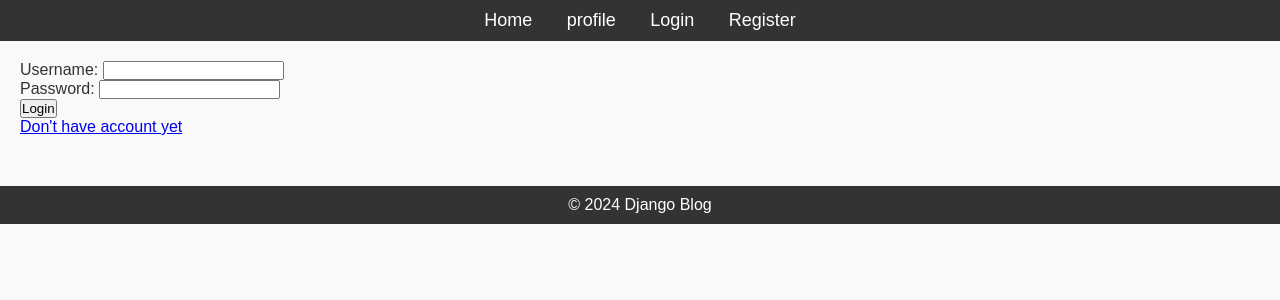
After one commit to MarwaCodes-dev/Alx_DjangoLearnLab, a Django app: page /login/ in a window 1280 px wide. The commit adds this page. Shown: the top 300 px of the page. Run offline with Django 5.2, Linux system fonts and the light colour scheme.

Commit message:
new file

```diff
--- /dev/null
+++ b/django_blog/blog/forms.py
@@ -0,0 +1,16 @@
+from django import forms
+from django.contrib.auth.forms import UserCreationForm
+from django.contrib.auth.models import User
+class signupform(UserCreationForm):
+    email = forms.EmailField(max_length=254,help_text='Required.inform  valid email address.')
+class Meta:
+    model = User
+    fields =['username','email','password2']
+class Loginform(forms.Form):
+    username=forms.CharField()
+    password=forms.CharField(widget=forms.PasswordInput)
+
+class ProfileForm(forms.ModelForm):
+    class Meta:
+        model = User
+        fields = ['first_name', 'last_name', 'email']
--- /dev/null
+++ b/django_blog/blog/templates/blog/Login.html
@@ -0,0 +1,13 @@
+{% extends 'blog/base.html' %} {%block title %} login {% endblock %}
+
+{%load static %}
+
+{% block content%}
+<form method = 'post'>
+    {% csrf_token %}
+    {{form}}
+    <button>Login</button>
+</form>
+<a href = "{% url 'register' %}"> Don't have account yet </a>
+
+{%endblock%}
--- a/django_blog/blog/templates/base.html
+++ b/django_blog/blog/templates/blog/base.html
@@ -1,3 +1,4 @@
+{%load static %}
 <!DOCTYPE html>
 <html lang="en">
 <head>
@@ -11,7 +12,7 @@
         <nav>
             <ul>
                 <li><a href="{% url 'home' %}">Home</a></li>
-                <li><a href="{% url 'posts' %}">Blog Posts</a></li>
+                <li><a href="{% url 'profile' %}">profile</a></li>
                 <li><a href="{% url 'login' %}">Login</a></li>
                 <li><a href="{% url 'register' %}">Register</a></li>
             </ul>
--- /dev/null
+++ b/django_blog/blog/urls.py
@@ -0,0 +1,11 @@
+from django.urls import path
+from . import views
+urlpatterns = [
+    path('', views.home , name='home'),
+    #path('posts/',views.posts , name='posts'),
+    path('profile/',views.profile , name='profile'),
+    path('login/',views.login_view , name ='login'),
+    path('logout/' , views.logout_view , name ='logout'),
+    path('register/',views.register , name='register'),
+
+]
--- a/django_blog/blog/views.py
+++ b/django_blog/blog/views.py
@@ -1,3 +1,52 @@
-from django.shortcuts import render
+from django.shortcuts import render , redirect
+from django.contrib.auth import login , logout , authenticate
+from django.contrib import messages
+from .forms import signupform , Loginform , ProfileForm
+# Create your views here.
+def home(request):
+    return render(request , 'blog/base.html')
 
-# Create your views here.
+def register(request):
+    if request.method == 'POST':
+        form = signupform(request.POST)
+        if form.is_valid():
+            form.save()
+            messages.success(request , 'registered successfully')
+            return redirect('login')
+    else:
+        form = signupform()
+
+    return render(request , 'blog/register.html' , {'form':form})
+
+def login_view(request):
+    if request.method == 'POST':
+        form = Loginform(request.POST)
+        if form.is_valid():
+            username = form.cleaned_data['username']
+            password = form.cleaned_data['password']
+            user = authenticate(username = username , password = password)
+            if user is not None:
+                login(request , user)
+                return redirect('home')
+            else:
+                messages.error(request , 'invalid credentials')
+                return redirect('login')
+    else:
+        form = Loginform()
+    return render(request , 'blog/Login.html' , {'form':form})
+
+def logout_view(request):
+    logout(request)
+    messages.success(request, "Logged out successfully!")
+    return redirect('login')
+def profile(request):
+    user = request.user
+    if request.method == 'POST':
+        form = ProfileForm(request.POST ,instance = user)
+        if form.is_valid():
+            form.save()
+            messages.success(request ,'profile updated successfully')
+            return redirect('profile')
+    else:
+            form = ProfileForm(instance = user)
+    return render(request, 'blog/profile.html' ,{'form':form})
--- a/django_blog/django_blog/settings.py
+++ b/django_blog/django_blog/settings.py
@@ -121,7 +121,7 @@ USE_TZ = True
 STATIC_URL = 'static/'
 
 STATICFILES_DIRS = [
-    BASE_DIR / "static",
+    BASE_DIR / "blog/static",
 ]
 
 
@@ -129,3 +129,4 @@ STATICFILES_DIRS = [
 # https://docs.djangoproject.com/en/5.1/ref/settings/#default-auto-field
 
 DEFAULT_AUTO_FIELD = 'django.db.models.BigAutoField'
+CSRF_COOKIE_SECURE = False  # Ensure this is set for HTTPS
--- a/django_blog/django_blog/urls.py
+++ b/django_blog/django_blog/urls.py
@@ -15,8 +15,10 @@ Including another URLconf
     2. Add a URL to urlpatterns:  path('blog/', include('blog.urls'))
 """
 from django.contrib import admin
-from django.urls import path
+from django.urls import path, include
 
 urlpatterns = [
     path('admin/', admin.site.urls),
+    path('', include('blog.urls')),
+    path('', include('django.contrib.auth.urls')),
 ]
```
Also changed, not shown: django_blog/blog/templates/blog/profile.html (added, +13 -0 lines), django_blog/blog/templates/blog/register.html (added, +13 -0 lines), django_blog/db.sqlite3.
